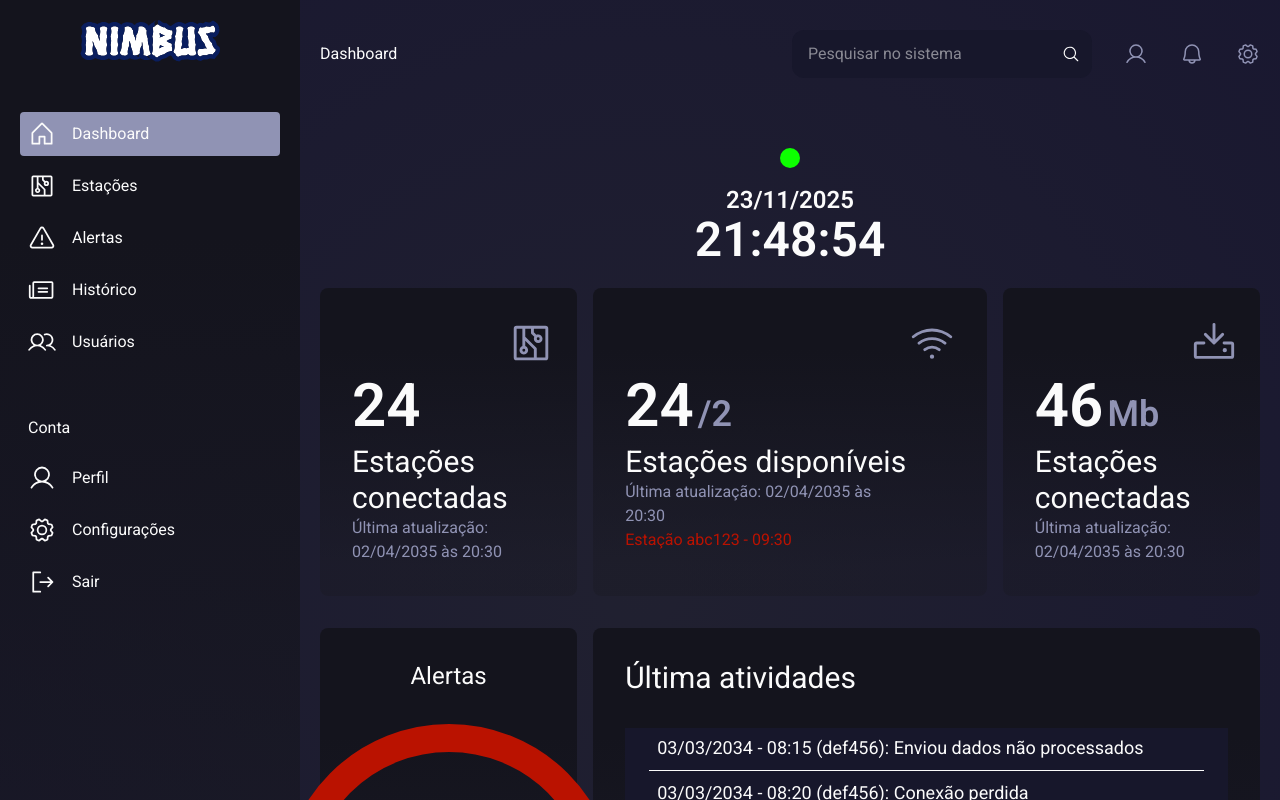
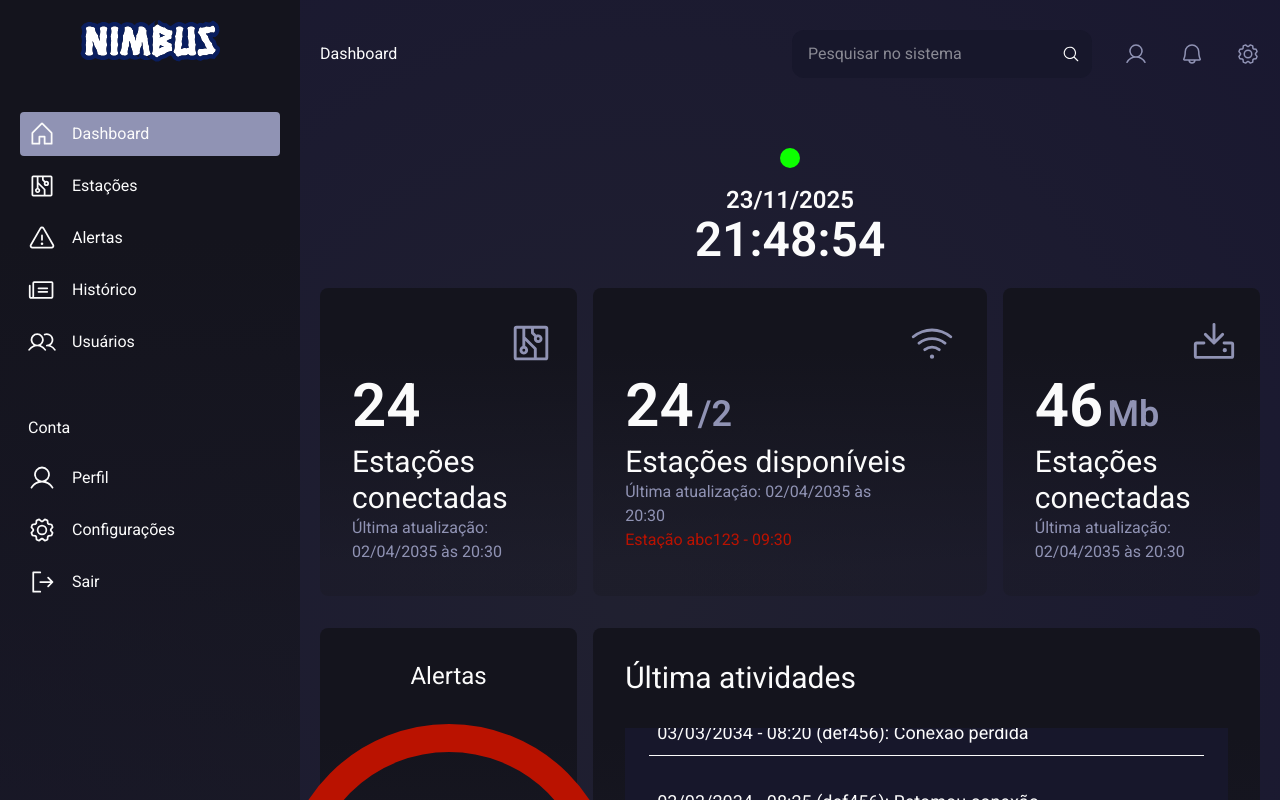
Before and after one commit to FR0M-ZER0/nimbus-front, a React (Vite) app: page /admin in a window 1280 px wide. Shown: the top 800 px of the page. Built offline with nearby package versions, Linux system fonts and the light colour scheme.

Commit message:
style[F0-55]: Ajusta espaçamento da tabela

```diff
--- a/src/pages/admin/DashboardPage.jsx
+++ b/src/pages/admin/DashboardPage.jsx
@@ -87,7 +87,7 @@ function DashboardPage() {
                                 <tbody>
                                     {activities.map((item, index) => (
                                     <tr key={index}>
-                                        <td className="p-2 border-b">{ item.date } {`(${item.station})`}: { item.event }</td>
+                                        <td className="p-2 pt-8 border-b">{ item.date } {`(${item.station})`}: { item.event }</td>
                                     </tr>
                                     ))}
                                 </tbody>
```
